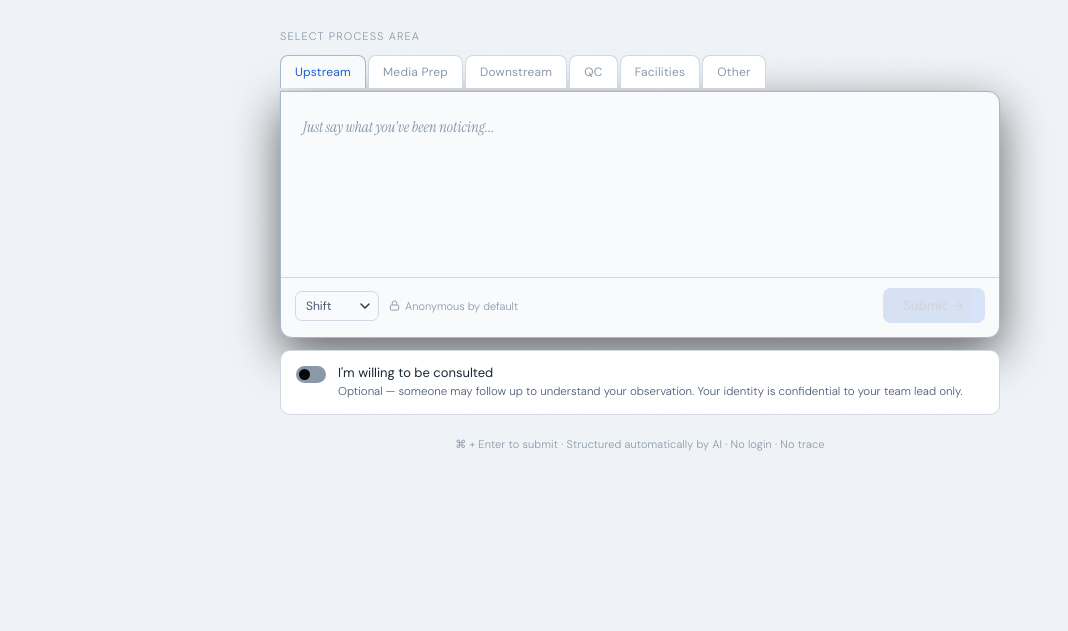
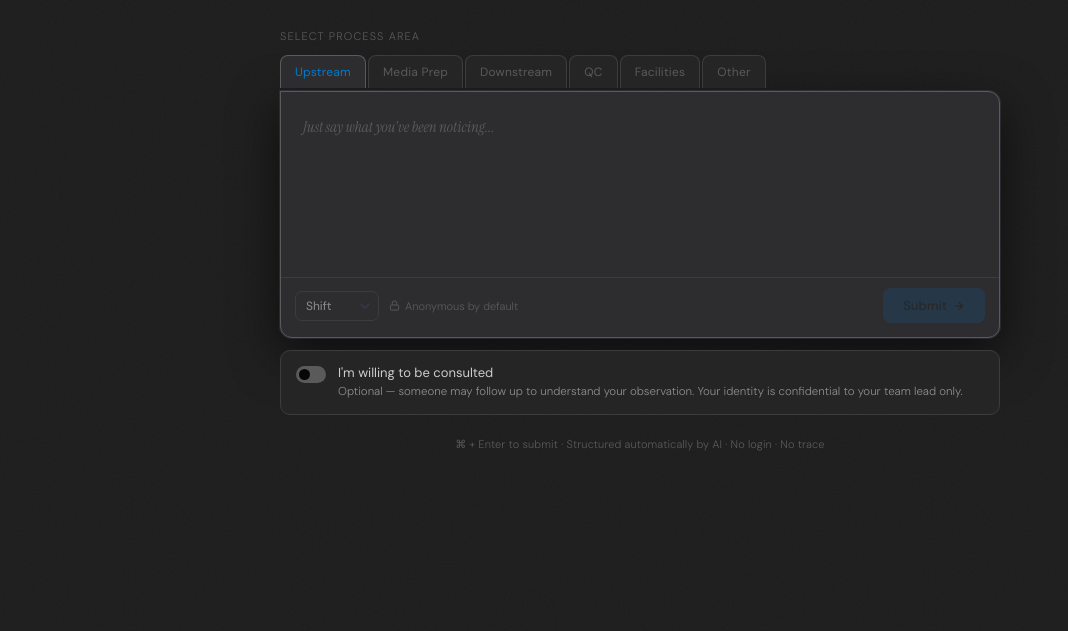
Before and after one commit to Doherd33/vent, a plain HTML site: page docs/index.html in a window 1280 px wide. Shown: the part 169-800 px from the top of the page, without its empty margins (0-1068 px from the left). Drawn offline with Linux system fonts and the light colour scheme; sample sign-in values are in the browser's storage.

Commit message:
Apply consistent dark VS Code theme across all pages

```diff
--- a/docs/index.html
+++ b/docs/index.html
@@ -9,28 +9,28 @@
 *, *::before, *::after { box-sizing: border-box; margin: 0; padding: 0; }
 
 :root {
-  --bg:       #f0f4f8;
-  --s1:       #ffffff;
-  --s2:       #f8fafc;
-  --s3:       #eef2f7;
-  --border:   #d0d8e4;
-  --borderhi: #a8b8cc;
-  --text:     #1a2638;
-  --mid:      #4a5a72;
-  --dim:      #8a98aa;
-  --accent:   #1b5fcc;
-  --accent2:  rgba(27,95,204,0.08);
-  --accent3:  rgba(27,95,204,0.15);
-  --gold:     #c97d20;
-  --gold2:    rgba(201,125,32,0.1);
-  --green:    #1a8a60;
-  --green2:   rgba(26,138,96,0.1);
-  --red:      #c93030;
-  --red2:     rgba(201,48,48,0.1);
-  --blue:     #1b5fcc;
-  --blue2:    rgba(27,95,204,0.1);
-  --teal:     #1a9080;
-  --teal2:    rgba(26,144,128,0.1);
+  --bg:       #1e1e1e;
+  --s1:       #252526;
+  --s2:       #2d2d30;
+  --s3:       #333337;
+  --border:   #3c3c3c;
+  --borderhi: #5a5a5a;
+  --text:     #cccccc;
+  --mid:      #8e8e8e;
+  --dim:      #5a5a5a;
+  --accent:   #007acc;
+  --accent2:  rgba(0,122,204,0.15);
+  --accent3:  rgba(0,122,204,0.28);
+  --gold:     #ffc64d;
+  --gold2:    rgba(255,198,77,0.15);
+  --green:    #4ec9b0;
+  --green2:   rgba(78,201,176,0.15);
+  --red:      #f44747;
+  --red2:     rgba(244,71,71,0.15);
+  --blue:     #007acc;
+  --blue2:    rgba(0,122,204,0.15);
+  --teal:     #4ec9b0;
+  --teal2:    rgba(78,201,176,0.12);
 }
 
 html { height: 100%; scroll-behavior: smooth; }
@@ -53,7 +53,7 @@ body::before {
 /* ── TOPBAR ── */
 .topbar {
   position: sticky; top: 0; z-index: 100;
-  background: rgba(240,244,248,.97); backdrop-filter: blur(20px);
+  background: rgba(30,30,30,.97); backdrop-filter: blur(20px);
   border-bottom: 1px solid var(--border);
   display: flex; align-items: center;
   padding: 0 28px; gap: 4px; height: 56px;
```
Also changed, not shown: docs/dashboard.html (+23 -23 lines), docs/login.html (+20 -20 lines), docs/query.html (+23 -23 lines), docs/submissions.html (+23 -23 lines), docs/workflow.html (+23 -23 lines), 1 other file.
